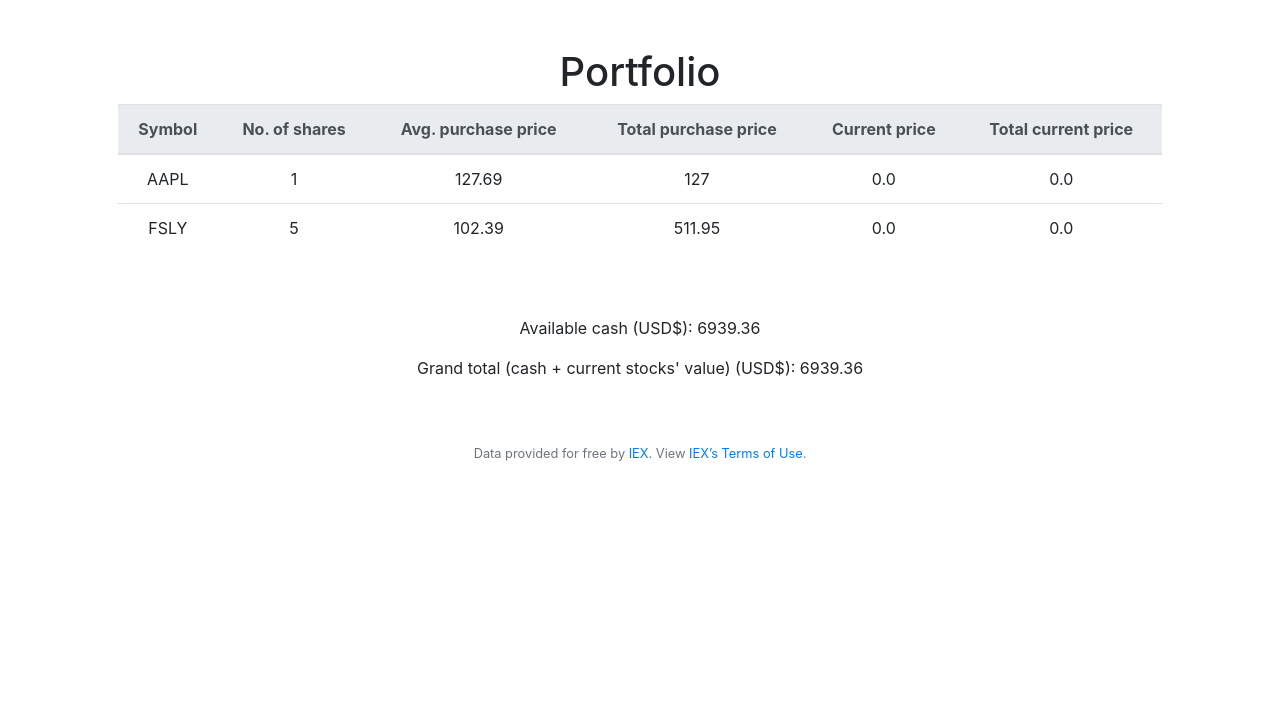
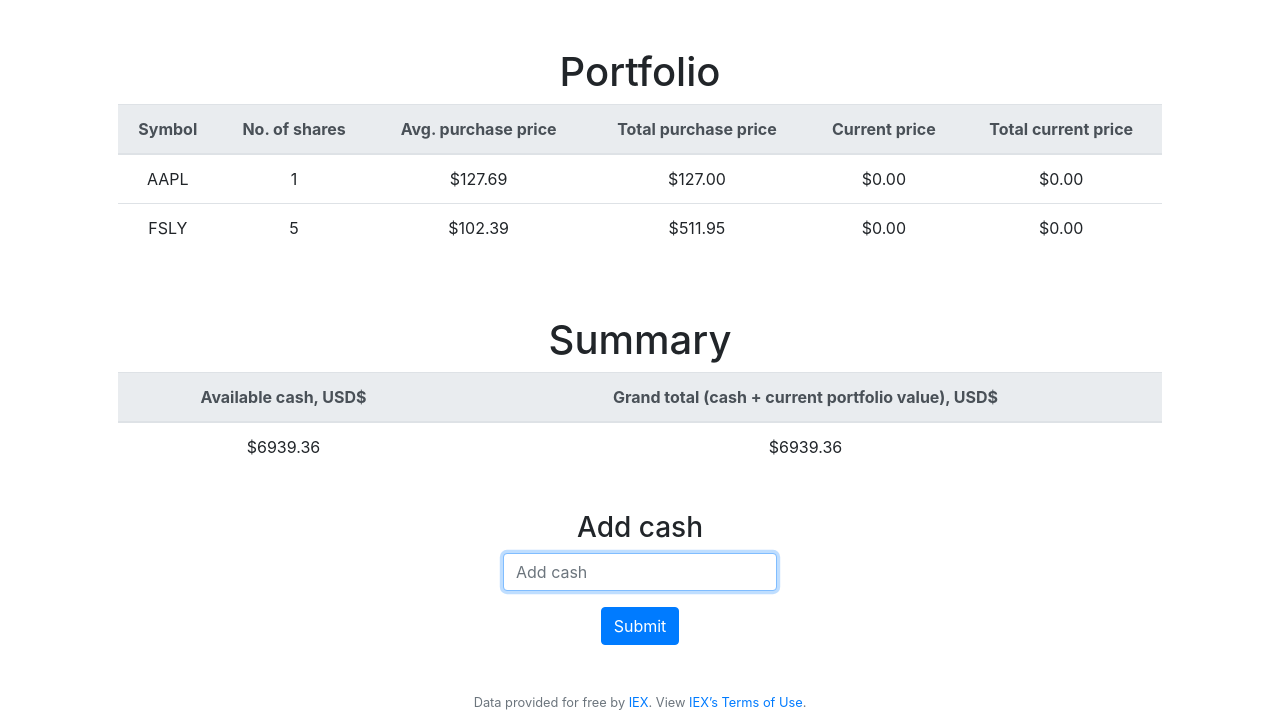
Before and after one commit to chrishui/CS50, a Flask app: page / in a window 1280 px wide. Shown: the part 76-800 px from the top of the page. Run offline with Flask 2, Linux system fonts and the light colour scheme; a user stored in the database is signed in; data that the repository does not hold is empty; parts of the project's set-up code (start-up, migrations or seed data) failed here and were passed over; some libraries are stand-ins or nearby versions.

Commit message:
Update index.html

```diff
--- a/pset8/finance/templates/index.html
+++ b/pset8/finance/templates/index.html
@@ -6,7 +6,11 @@
 
 {% block main %}
     <h1>Portfolio</h1>
+
+    <!--Table for portfolio-->
     <table class="table">
+
+        <!--Header-->
         <thead class="thead-light">
             <tr>
                 <th> Symbol </th>
@@ -17,22 +21,60 @@
                 <th> Total current price </th>
             </tr>
         </thead>
+
+        <!--Body-->
+        <!--2 decimal places added for index below, note: '0.2f'|format()-->
+        <tbody>
             {% for row in rows %}
                 <tr>
                     <td> {{ row['symbol'] }} </td>
                     <td> {{ row['quantity'] }} </td>
-                <td> {{ row['averagepurchaseprice'] }} </td>
-                <td> {{ row['total_amount'] }} </td>
-                <td> {{ row['currentprice'] }} </td>
-                <td> {{ row['totalcurrentprice'] }} </td>
+                    <td> ${{ '%0.2f'|format(row['averagepurchaseprice']) }} </td>
+                    <td> ${{ '%0.2f'|format(row['total_amount']) }} </td>
+                    <td> ${{ '%0.2f'|format(row['currentprice']) }} </td>
+                    <td> ${{ '%0.2f'|format(row['totalcurrentprice']) }} </td>
                 </tr>
             {% endfor %}
+        </tbody>
     </table>
 
     <br><br>
 
-    <p> Available cash (USD$): {{ cash }} </p>
+    <h1>Summary</h1>
 
-    <p> Grand total (cash + current stocks' value) (USD$): {{ gtot }} </p>
+    <table class="table">
+        <thead class="thead-light">
+            <tr>
+                <th> Available cash, USD$ </th>
+                <th> Grand total (cash + current portfolio value), USD$ </th>
+            </tr>
+        </thead>
+
+        <tbody>
+            <tr>
+                <td> ${{ '%0.2f'|format(cash) }} </td>
+                <td> ${{ '%0.2f'|format(gtot) }} </td>
+            </tr>
+        </tbody>
+
+    </table>
+
+    <br>
+    <!--Add cash-->
+
+    <h3>Add cash</h3>
+
+    <form action="/" method="post">
+
+        <!-- user symbol input -->
+        <div class="form-group">
+            <input autocomplete="off" autofocus class="form-control" name="cash" placeholder="Add cash" type="text">
+        </div>
+
+        <button class="btn btn-primary" type="submit">Submit</button>
+
+    </form>
+
+
 
 {% endblock %}
```
Lines whose indentation alone changed are shown as unchanged.
